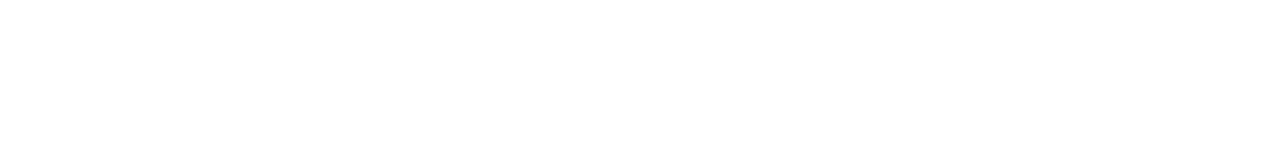
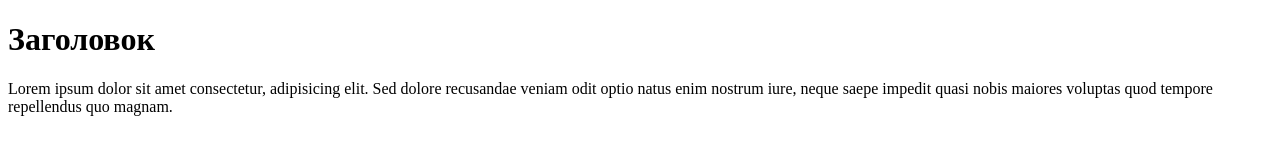
Before and after one commit to Parovozzz0808/git-basic, a plain HTML site: page git/ndex.html in a window 1280 px wide. Drawn offline with Linux system fonts and the light colour scheme.

Commit message:
title and text added

```diff
--- a/git/ndex.html
+++ b/git/ndex.html
@@ -6,6 +6,7 @@
     <title>Document</title>
 </head>
 <body>
-
+    <h1>Заголовок</h1>
+    <p>Lorem ipsum dolor sit amet consectetur, adipisicing elit. Sed dolore recusandae veniam odit optio natus enim nostrum iure, neque saepe impedit quasi nobis maiores voluptas quod tempore repellendus quo magnam.</p>
 </body>
 </html>
```
